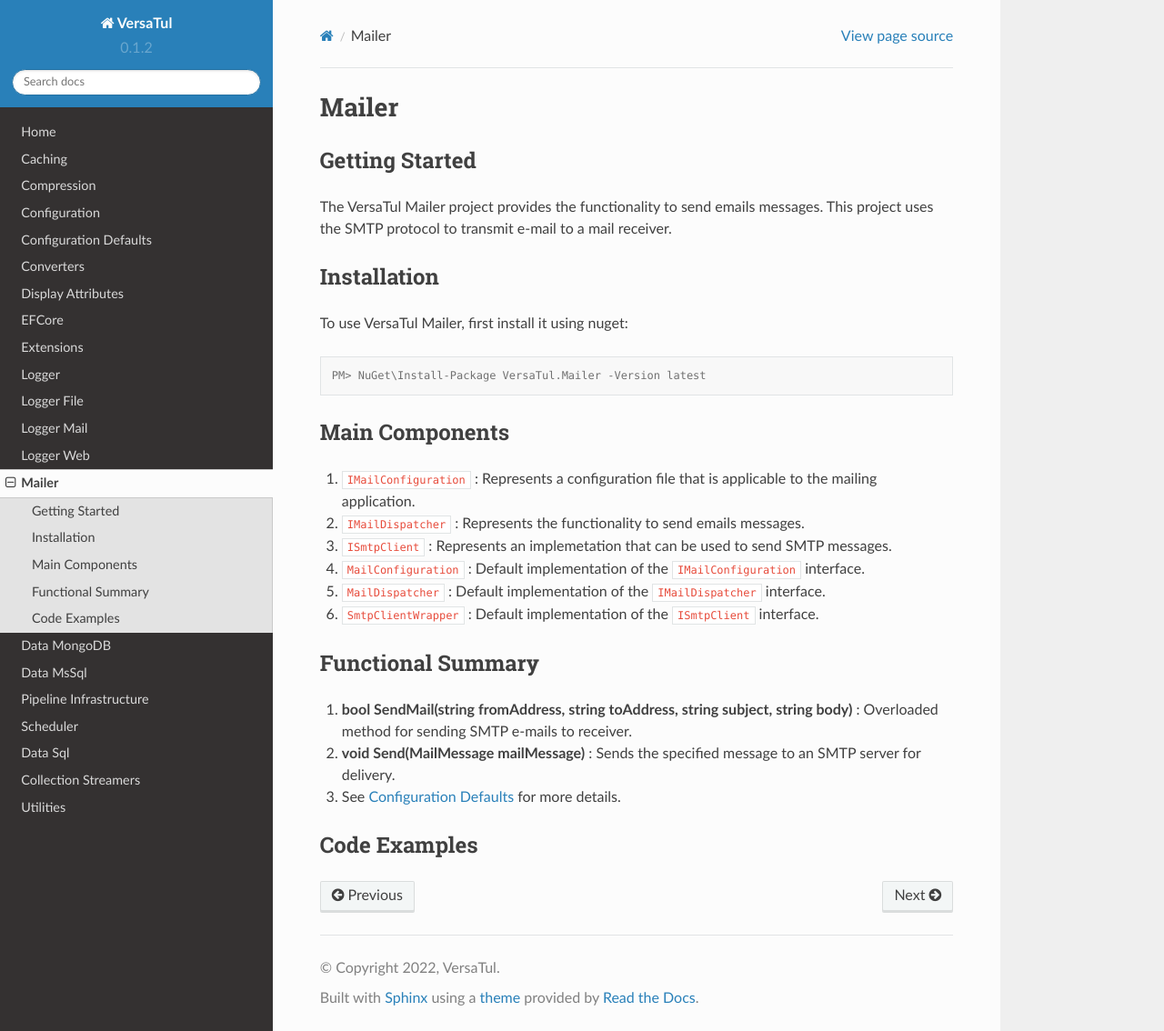
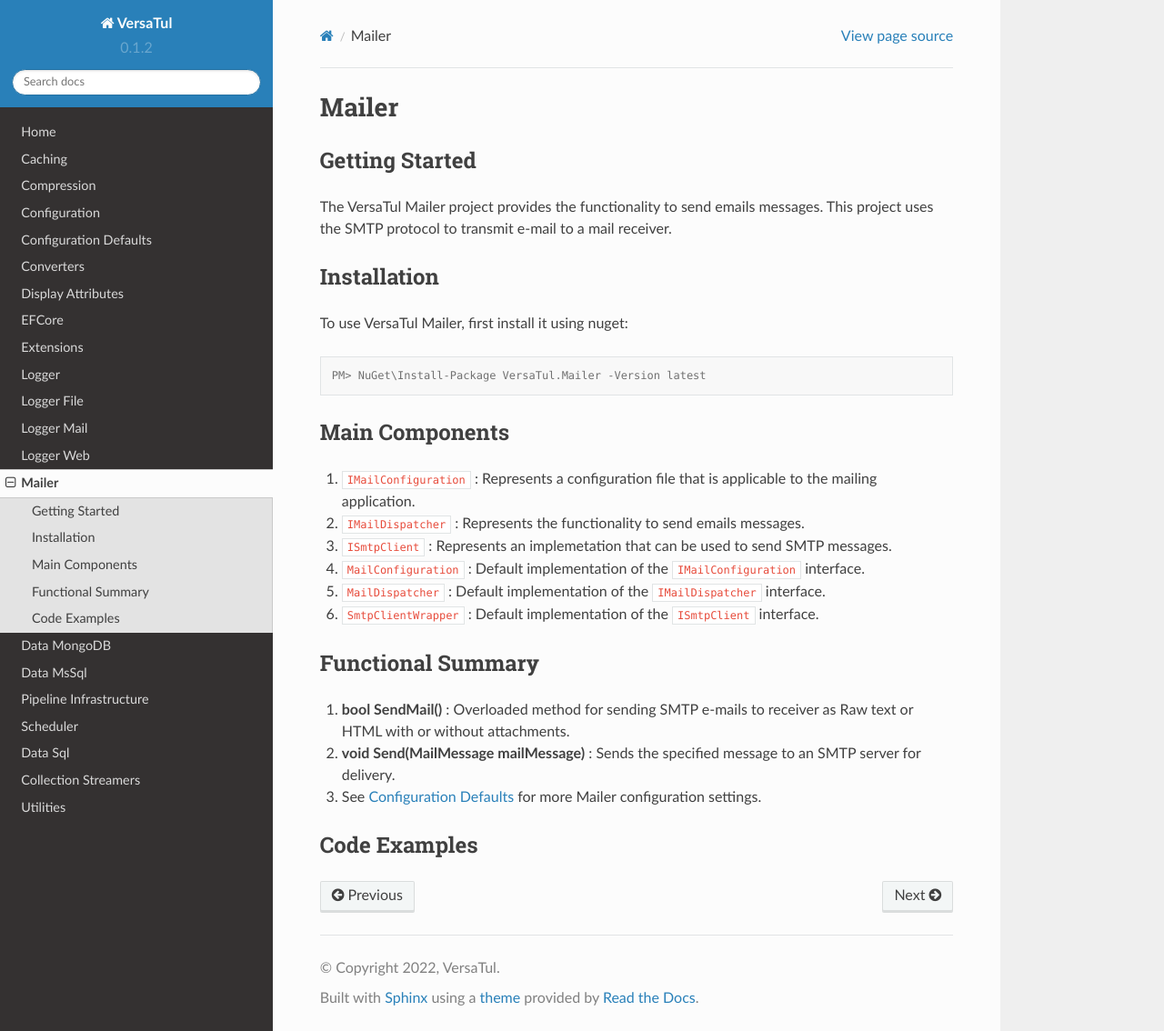
Before and after one commit to BjornWilliams/DocsVersaTul, a Sphinx documentation site: the page built from docs/source/mailer.rst, in a window 1280 px wide and 1134 px high. Shown: the whole window at 91% size. Built offline with Sphinx 7.4.7 and the Read the Docs theme 2.0.0, drawn with Linux system fonts in a browser that asks for light colours.

Commit message:
Update mailer.rst
Code clean up

```diff
--- a/docs/source/mailer.rst
+++ b/docs/source/mailer.rst
@@ -27,9 +27,9 @@
 
 Functional Summary
 ------------------
-1. **bool SendMail(string fromAddress, string toAddress, string subject, string body)** : Overloaded method for sending SMTP e-mails to receiver.
+1. **bool SendMail()** : Overloaded method for sending SMTP e-mails to receiver as Raw text or HTML with or without attachments.
 2. **void Send(MailMessage mailMessage)** : Sends the specified message to an SMTP server for delivery.
-3. See :doc:`configuration-defaults` for more details.
+3. See :doc:`configuration-defaults` for more Mailer configuration settings.
 
 
 Code Examples
```
